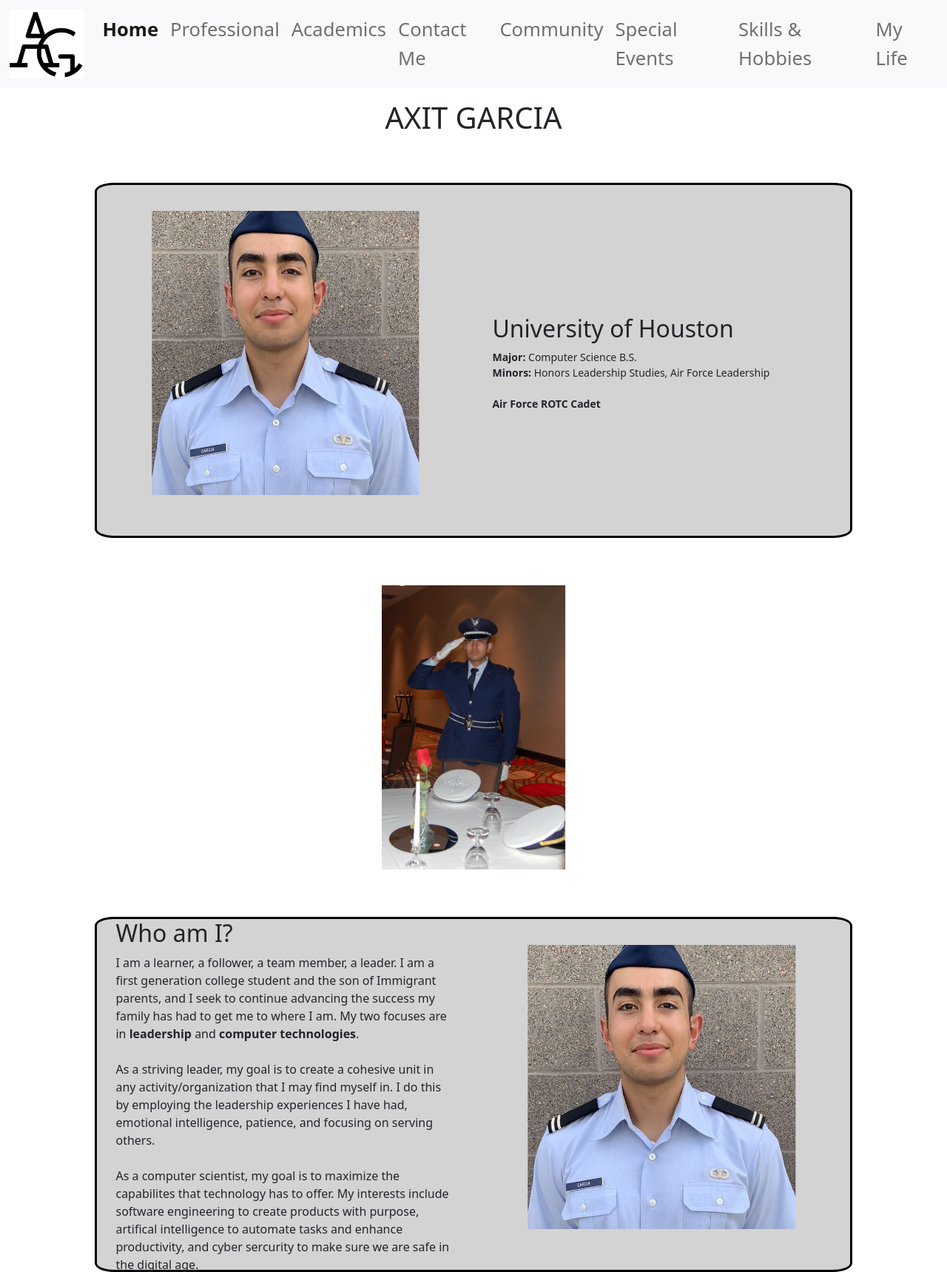
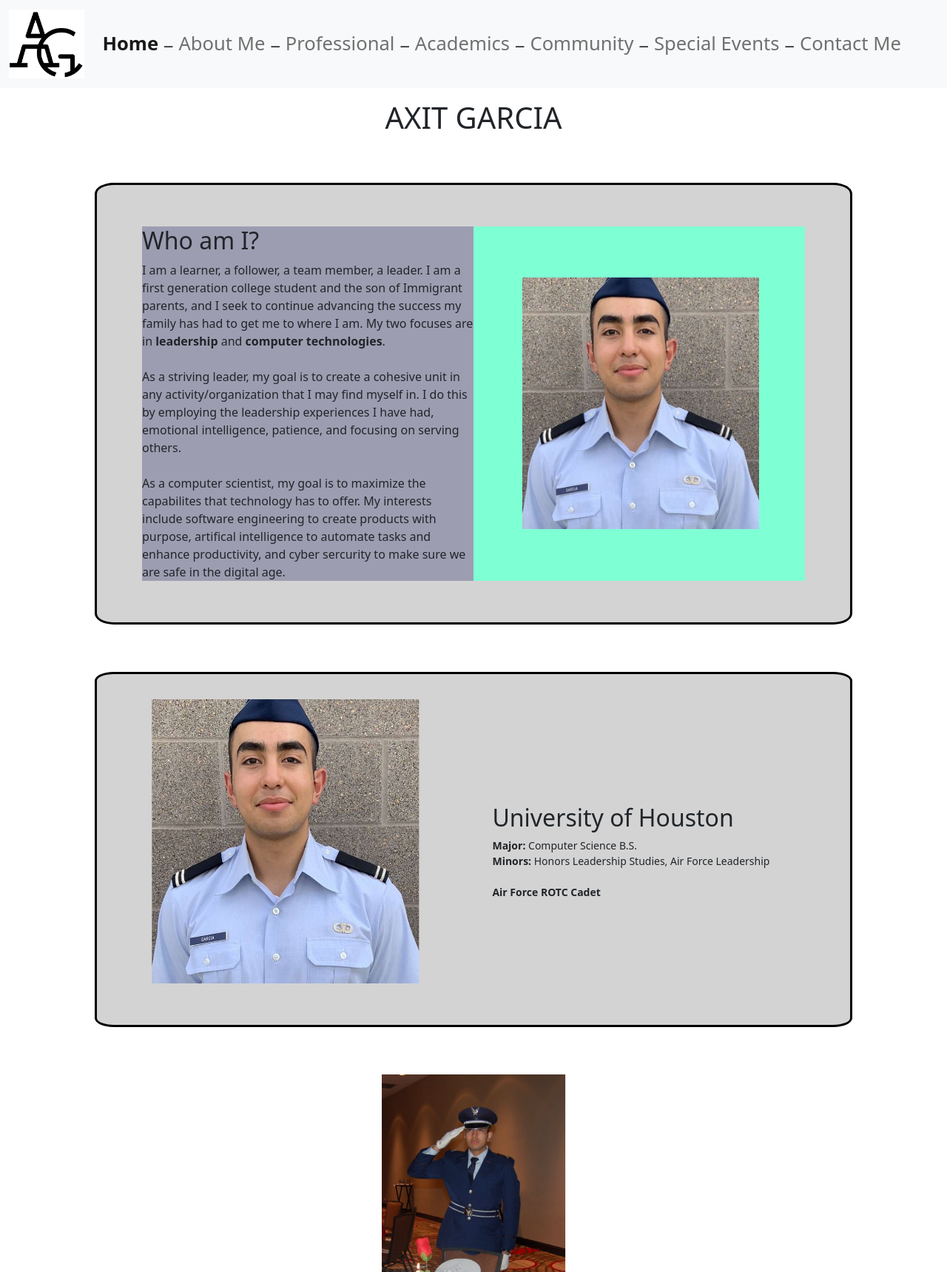
Before and after one commit to aigarci6/ePortfolio, a PHP site: page / in a window 1280 px wide. Shown: the top 1719 px of the page at 74% size. Run offline with PHP 8.4, Linux system fonts and the light colour scheme.

Commit message:
update number of pages

```diff
--- a/includes/header.php
+++ b/includes/header.php
@@ -17,15 +17,15 @@
     </button>
     <div class="collapse navbar-collapse" id="navbarNavAltMarkup">
       <div class="navbar-nav">
-        <a class="nav-link <?php if ($title == "Home") {echo 'active';}?>" <?php if ($title == "Home") {echo 'aria-current="page"';} ?> href="index.php">Home</a>
-        <a class="nav-link <?php if ($title == "Professional") {echo 'active';}?>" <?php if ($title == "Professional") {echo 'aria-current="page"';} ?> href="professional.php">Professional</a>
-        <a class="nav-link <?php if ($title == "Academics") {echo 'active';}?>" <?php if ($title == "Academics") {echo 'aria-current="page"';} ?> href="academics.php">Academics</a>
+        <a class="nav-link <?php if ($title == "Home") {echo 'active';}?>" <?php if ($title == "Home") {echo 'aria-current="page"';} ?> href="index.php">Home</a> _
+        <a class="nav-link <?php if ($title == "About Me") {echo 'active';}?>" <?php if ($title == "About Me") {echo 'aria-current="page"';} ?> href="aboutMe.php">About Me</a> _
+        <a class="nav-link <?php if ($title == "Professional") {echo 'active';}?>" <?php if ($title == "Professional") {echo 'aria-current="page"';} ?> href="professional.php">Professional</a> _
+        <a class="nav-link <?php if ($title == "Academics") {echo 'active';}?>" <?php if ($title == "Academics") {echo 'aria-current="page"';} ?> href="academics.php">Academics</a> _
+        <a class="nav-link <?php if ($title == "Community") {echo 'active';}?>" <?php if ($title == "Community") {echo 'aria-current="page"';} ?> href="community.php">Community</a> _
+        <a class="nav-link <?php if ($title == "Special Events") {echo 'active';}?>" <?php if ($title == "Special Events") {echo 'aria-current="page"';} ?> href="specialEvents.php">Special Events</a> _
+        <a hidden class="nav-link <?php if ($title == "Skills & Hobbies") {echo 'active';}?>" <?php if ($title == "Skills & Hobbies") {echo 'aria-current="page"';} ?> href="skillsAndHobbies.php">Skills & Hobbies</a>
+        <a hidden class="nav-link <?php if ($title == "Blog") {echo 'active';}?>" <?php if ($title == "Blog") {echo 'aria-current="page"';} ?> href="blog.php">Blog</a>
         <a class="nav-link <?php if ($title == "Contact Me") {echo 'active';}?>" <?php if ($title == "Contact Me") {echo 'aria-current="page"';} ?> href="contactMe.php">Contact Me</a>
-        <a class="nav-link <?php if ($title == "Community") {echo 'active';}?>" <?php if ($title == "Community") {echo 'aria-current="page"';} ?> href="community.php">Community</a>
-        <a class="nav-link <?php if ($title == "Special Events") {echo 'active';}?>" <?php if ($title == "Special Events") {echo 'aria-current="page"';} ?> href="specialEvents.php">Special Events</a>
-        <a class="nav-link <?php if ($title == "Skills & Hobbies") {echo 'active';}?>" <?php if ($title == "Skills & Hobbies") {echo 'aria-current="page"';} ?> href="skillsAndHobbies.php">Skills & Hobbies</a>
-        <a class="nav-link <?php if ($title == "Blog") {echo 'active';}?>" hidden <?php if ($title == "Blog") {echo 'aria-current="page"';} ?> href="blog.php">Blog</a>
-        <a class="nav-link <?php if ($title == "My Life") {echo 'active';}?>" <?php if ($title == "My Life") {echo 'aria-current="page"';} ?> href="myLife.php">My Life</a>
       </div>
     </div>
   </div>
--- a/includes/style.css
+++ b/includes/style.css
@@ -19,7 +19,6 @@ h1 {
     display: flex;
     width: 80vw;
     height: 60vh;
-    margin-left: 10vw;
     justify-content: center;
     background-color: lightgrey;
     border: 3px, solid, black;
@@ -103,3 +102,42 @@ a:hover {
     object-fit: cover;
     transform: translateX(-50%);
 }
+
+.variableDiv {
+    display: flex;
+    width: 80vw;
+    justify-content: center;
+    background-color: lightgrey;
+    border: 3px, solid, black;
+    border-radius: 2.5%;
+    margin: 5vw 10vw;
+    position: static;
+    padding-top: 7vh;
+    padding-bottom: 7vh;
+}
+.textDiv {
+    width: 35vw;
+    background-color: rgb(157, 157, 177);
+    justify-content: center;
+}
+.imgDiv {
+    width: 35vw;
+    background-color: aquamarine;
+    justify-content: center;
+    position:relative;
+    white-space: nowrap;
+    text-align: center;
+}
+/* https://stackoverflow.com/questions/7273338/how-to-vertically-align-an-image-inside-a-div
+for vertically aligning image */
+.helper {
+    display: inline-block;
+    height: 100%;
+    vertical-align: middle;
+}
+.variableDiv img {
+    max-width: 25vw;
+    max-height: 90%;
+    object-fit: contain;
+    vertical-align: middle;
+}
--- a/index.php
+++ b/index.php
@@ -4,6 +4,22 @@ $color = "#FF0000";
 require_once "includes/header.php";
 ?>
 <h1 class="mt-3 mb-2">Axit Garcia</h1>
+
+<div class="variableDiv">
+    <div class="textDiv">
+        <div>
+            <h2>Who am I?</h2>
+            I am a learner, a follower, a team member, a leader. I am a first generation college student and the son of Immigrant parents, and I seek to continue advancing the success my family has had to get me to where I am. My two focuses are in <b>leadership</b> and <b>computer technologies</b>. <br><br>
+            As a striving leader, my goal is to create a cohesive unit in any activity/organization that I may find myself in. I do this by employing the leadership experiences I have had, emotional intelligence, patience, and focusing on serving others. <br><br>
+            As a computer scientist, my goal is to maximize the capabilites that technology has to offer. My interests include software engineering to create products with purpose, artifical intelligence to automate tasks and enhance productivity, and cyber sercurity to make sure we are safe in the digital age.
+        </div>
+    </div>
+    <div class="imgDiv">
+        <span class="helper"></span>
+        <img src="images/tempHeadshot.JPG" alt="Axit Garcia Headshot">
+    </div>
+</div>
+
 <div class="mainDiv">
     <div class="imgElement left">
         <img src="images/tempHeadshot.JPG" alt="Axit Garcia Headshot">
```
Also changed, not shown: aboutMe.php (added, +51 -0 lines), myLife.php (deleted, +0 -26 lines), professional.php (+21 -0 lines), skillsAndHobbies.php (+0 -46 lines).
